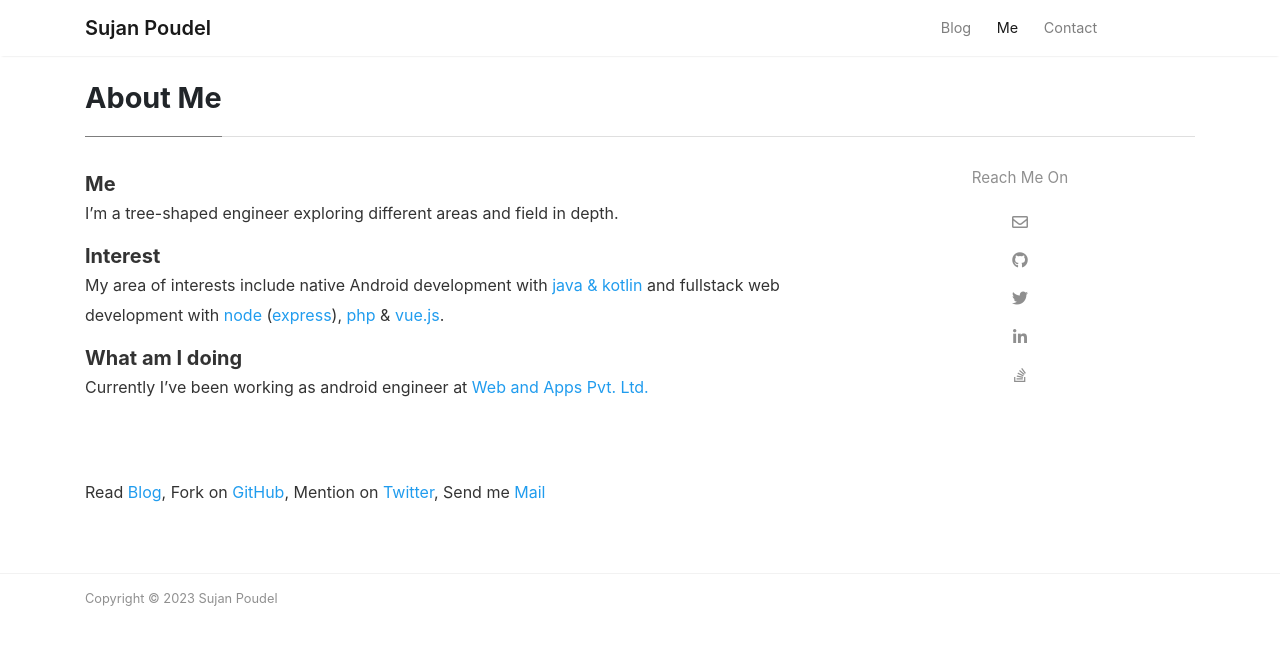
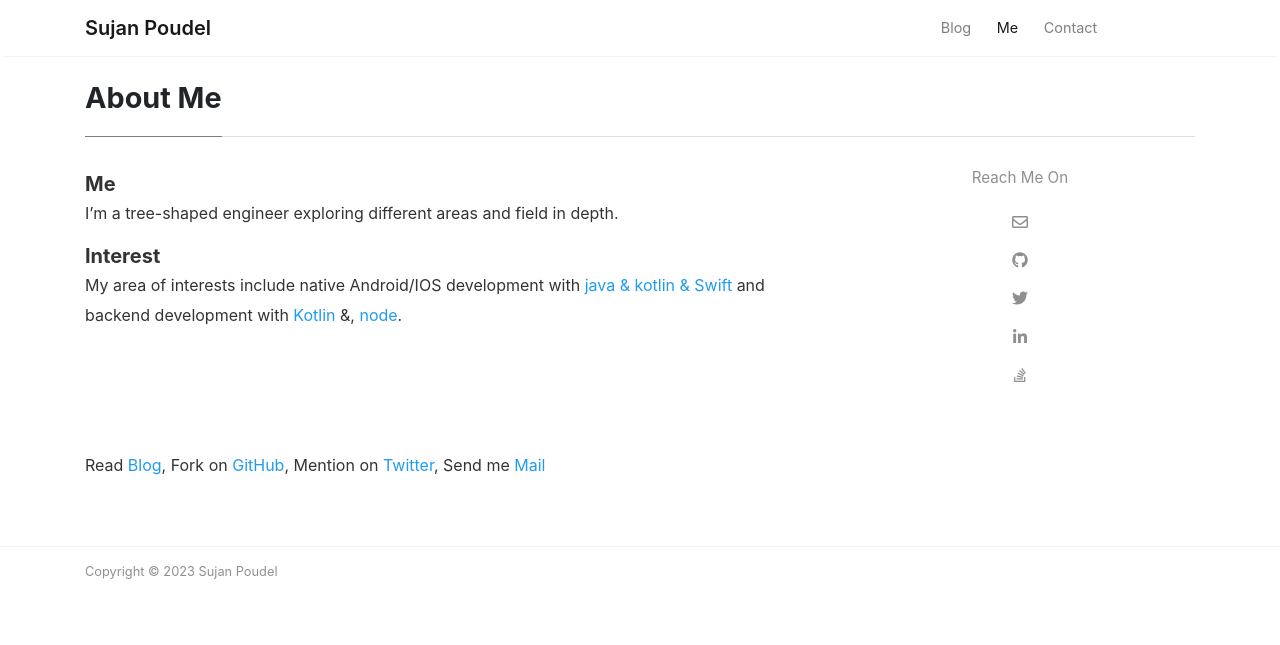
Before and after one commit to psuzn/psuzn.github.io, a Jekyll site: the page built from _pages/about.md, in a window 1280 px wide. Shown: the top 645 px of the page. Built offline with Jekyll 4.4.1, drawn with Linux system fonts in a browser that asks for light colours; nearby versions of some CDN libraries.

Commit message:
updated about me

```diff
--- a/_pages/about.md
+++ b/_pages/about.md
@@ -17,28 +17,21 @@ I'm a tree-shaped engineer exploring different areas and field in depth.
 
 ##### Interest
 
-My area of interests include native Android development with [java &#x26; kotlin][1] and fullstack web development with [node][2] ([express][3]), [php][4] &#x26; [vue.js][5].
+My area of interests include native Android/IOS development with [java &#x26; kotlin &#x26; Swift][1] and backend development with [Kotlin][2] &#x26;, [node][3].
 
-##### What am I doing
-
-Currently I've been working as android engineer at [Web and Apps Pvt. Ltd.][6]
 <br/> <br/> <br/>
 
 
-Read [Blog][7], Fork on [GitHub][8], Mention on [Twitter][9], Send me [Mail][10]
+Read [Blog][8], Fork on [GitHub][4], Mention on [Twitter][5], Send me [Mail][6]
 
 [1]: https://developer.android.com/kotlin
-[2]: https://nodejs.org/en/about/
-[3]: https://expressjs.com/
-[4]: https://www.php.net/
-[5]: https://vuejs.org/
-[6]: https://webandapp.com.np/
-[7]: /
-[8]: {{ site.me.github }}
-[9]: {{ site.me.twitter }}
-[10]: mailto:{{ site.me.mail }}
-[11]: {{ site.me.blog_repo }}
-
+[2]: https://kotlinlang.org/
+[3]: https://nodejs.org/en/about/
+[4]: {{ site.me.github }}
+[5]: {{ site.me.twitter }}
+[6]: mailto:{{ site.me.mail }}
+[7]: {{ site.me.blog_repo }}
+[8]: /
   </div>
 
   </div>
```
